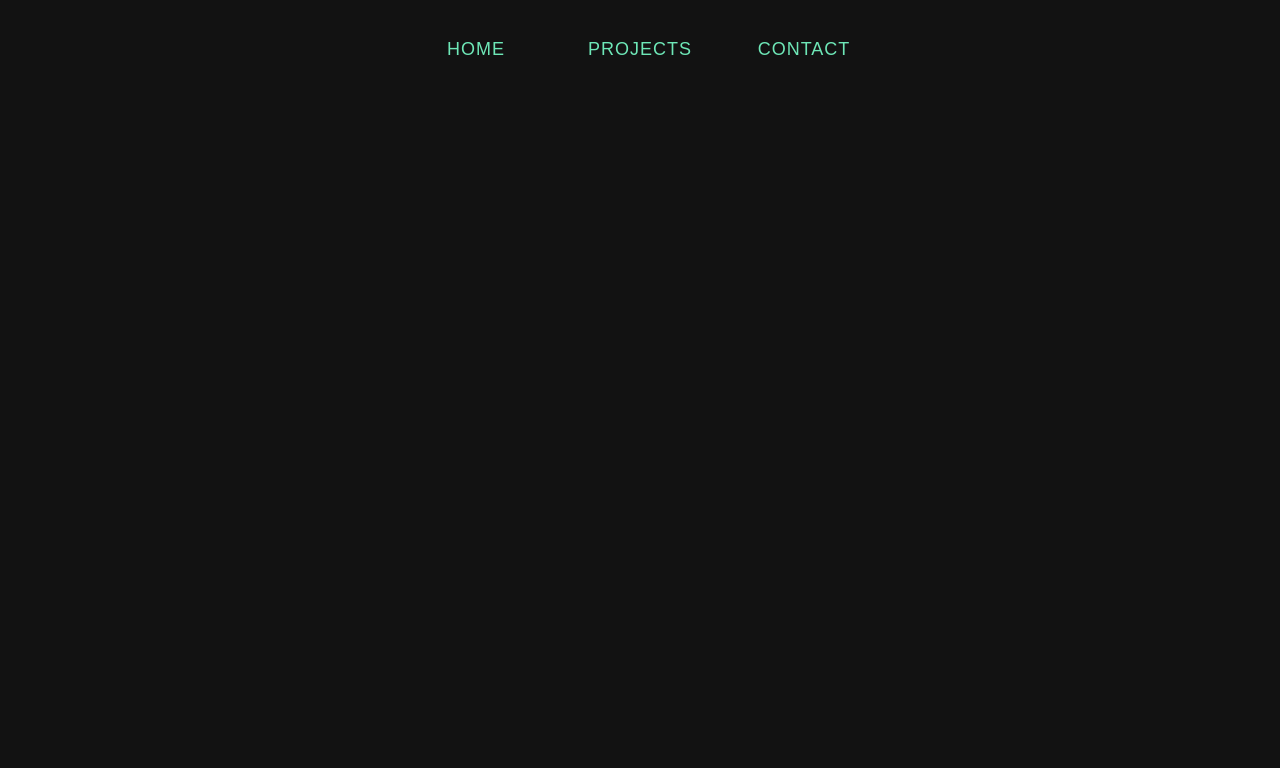
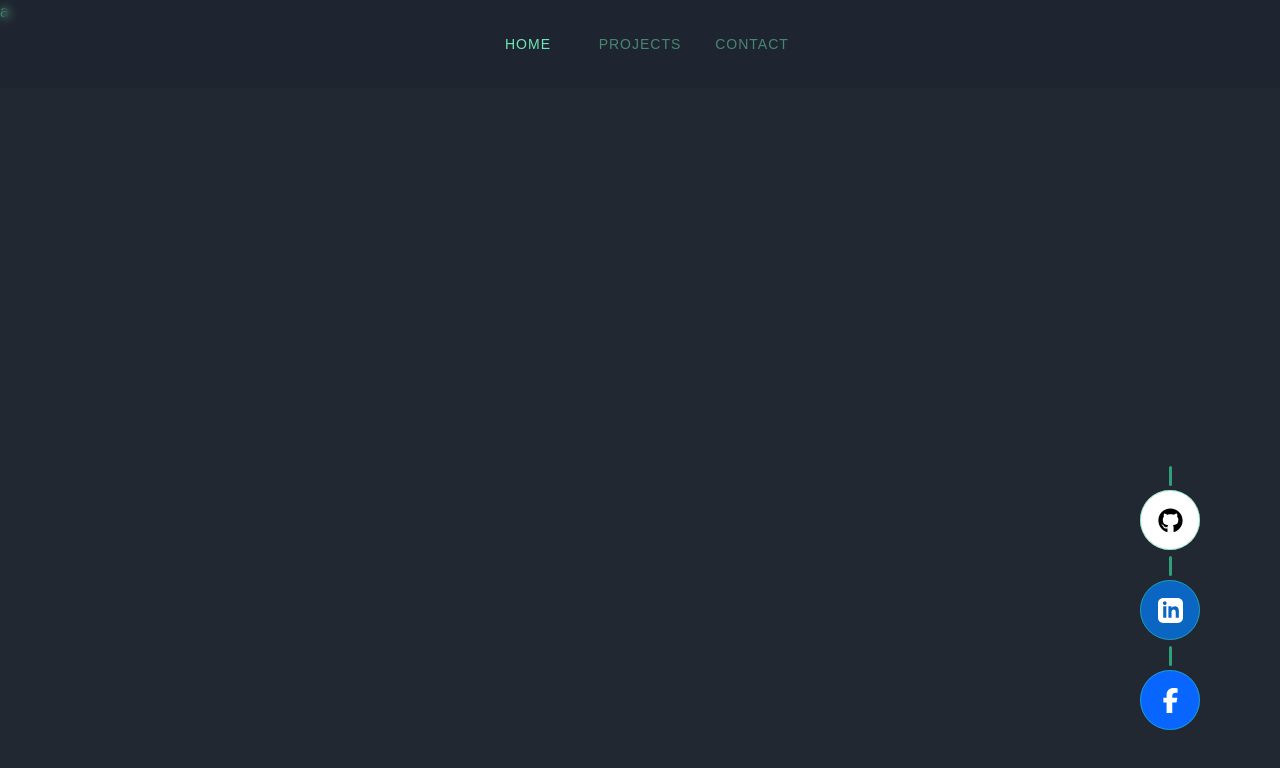
Before and after one commit to TranXuanPhong25/portfolio-v1, a Vue app: page /contact in a window 1280 px wide. Before the commit this address had no page. Shown: the top 768 px of the page. Built offline with nearby package versions, Linux system fonts and the light colour scheme.

Commit message:
feat: add social link

```diff
--- a/src/App.vue
+++ b/src/App.vue
@@ -1,9 +1,12 @@
 <script setup lang="ts">
 import { RouterView } from 'vue-router'
 import HeaderComponent from './components/HeaderComponent.vue'
+import SocialBar from './components/SocialBar.vue';
 </script>
 
 <template>
    <HeaderComponent />
+   <SocialBar />
    <RouterView />
+   <!-- <div class=" min-h-[2 00rem]"></div> -->
 </template>
--- a/src/assets/main.css
+++ b/src/assets/main.css
@@ -3,6 +3,6 @@
 @tailwind utilities;
 
 body {
-    background-color: #121212;
+    @apply bg-background;
     font-family: "Inter var", sans-serif;
 }
--- a/src/assets/navButton.css
+++ b/src/assets/navButton.css
@@ -9,11 +9,11 @@
 }
 
 .buttons-navigator button {
-   width: 140px;
-   height: 50px;
+    width: 100px;
+    height: 40px;
     position: relative;
     overflow: hidden;
-   font-size: 18px;
+    font-size: 14px;
     letter-spacing: 1px;
     font-weight: 500;
     text-transform: uppercase;
@@ -26,9 +26,12 @@
     border-radius: 3px;
 }
 
+.buttons-navigator button:active {
+    color: white;
+}
 .buttons-navigator button:before,
 .buttons-navigator button:after {
-   content: '';
+    content: "";
     position: absolute;
     width: 0;
     height: 2px;
@@ -60,7 +63,7 @@
 
 .buttons-navigator button span:before,
 .buttons-navigator button span:after {
-   content: '';
+    content: "";
     position: absolute;
     width: 2px;
     height: 0;
@@ -95,7 +98,6 @@
     place-items: center;
     top: 150%;
     transition: all 0.4s cubic-bezier(0.35, 0.1, 0.25, 1);
-   /* transform: translateY(-50%); */
 }
 
 .buttons-navigator button:hover p span {
--- /dev/null
+++ b/src/assets/socialButton.css
@@ -0,0 +1,68 @@
+.Btn {
+    width: 60px;
+    height: 60px;
+    display: flex;
+    align-items: center;
+    justify-content: center;
+    border: none;
+    background-color: transparent;
+    position: relative;
+    /* overflow: hidden; */
+    cursor: pointer;
+    transition: all 0.3s;
+    margin: 30px 0;
+}
+
+.Btn::before {
+    content: "";
+    position: absolute;
+    width: 3px;
+    height: 20px;
+    top: -24px;
+    @apply bg-emerald-400/70;
+    border-radius: 2px;
+    z-index: -1;
+    transition: all 0.3s;
+}
+
+.svgContainer {
+    width: 100%;
+    height: 100%;
+    display: flex;
+    align-items: center;
+    justify-content: center;
+    background-color: transparent;
+    backdrop-filter: blur(0px);
+
+    letter-spacing: 0.8px;
+    border-radius: 50%;
+    transition: all 0.3s;
+    border: 1px solid;
+    @apply border-emerald-400/50;
+}
+
+.svgContainer svg {
+    width: 25px;
+    height: 25px;
+}
+
+.BG {
+    position: absolute;
+    content: "";
+    width: 100%;
+    height: 100%;
+    border-radius: 50%;
+    z-index: -1;
+    pointer-events: none;
+    transition: all 0.3s;
+}
+
+.Btn:hover .BG {
+    transform: rotate(35deg);
+    transform-origin: bottom;
+}
+
+.Btn:hover .svgContainer {
+    background-color: rgba(156, 156, 156, 0.466);
+    backdrop-filter: blur(4px);
+}
--- a/src/components/HeaderComponent.vue
+++ b/src/components/HeaderComponent.vue
@@ -1,18 +1,38 @@
 <script setup lang="ts">
+import { ref } from 'vue'
 import NavigatorButton from './header/NavigatorButton.vue'
-
+type Button = {
+   name: string,
+   path: string,
+   active: boolean
+}
+const buttons: Button | any = ref([
+   { name: "Home", path: "/", active: true },
+   { name: "Projects", path: "/projects", active: false },
+   { name: "Contact", path: "/contact", active: false }
+])
+const handleActive = (index: number) => {
+   console.log(index)
+   buttons.value.forEach((button: Button | any, i: Number) => {
+      if (i === index) {
+         button.active = true
+      } else {
+         button.active = false
+      }
+   })
+}
 </script>
 <template>
-   <header class="flex w-full justify-center pt-6 pb-6 sticky">
-      <nav class="flex gap-6">
-         <NavigatorButton name="Home" path="/">
+   <header class="flex w-full justify-center pt-6 pb-6 fixed bg-slate-900/10 backdrop-blur-sm   ">
+      <nav class="flex gap-3 msm:hidden">
+         <NavigatorButton @click="handleActive(0)" name="Home" path="/" :active="buttons[0].active">
             <svg xmlns="http://www.w3.org/2000/svg" fill="none" viewBox="0 0 24 24" stroke-width="1.5"
                stroke="currentColor" class="size-6">
                <path stroke-linecap="round" stroke-linejoin="round"
                   d="m2.25 12 8.954-8.955c.44-.439 1.152-.439 1.591 0L21.75 12M4.5 9.75v10.125c0 .621.504 1.125 1.125 1.125H9.75v-4.875c0-.621.504-1.125 1.125-1.125h2.25c.621 0 1.125.504 1.125 1.125V21h4.125c.621 0 1.125-.504 1.125-1.125V9.75M8.25 21h8.25" />
             </svg>
          </NavigatorButton>
-         <NavigatorButton name="Projects" path="/projects">
+         <NavigatorButton @click="handleActive(1)" name="Projects" path="/projects" :active="buttons[1].active">
 
             <svg xmlns="http://www.w3.org/2000/svg" fill="none" viewBox="0 0 24 24" stroke-width="1.5"
                stroke="currentColor" class="size-6">
@@ -21,7 +41,7 @@ import NavigatorButton from './header/NavigatorButton.vue'
             </svg>
 
          </NavigatorButton>
-         <NavigatorButton name="Contact" path="/contact">
+         <NavigatorButton @click="handleActive(2)" name="Contact" path="contact" :active="buttons[2].active">
             <svg xmlns="http://www.w3.org/2000/svg" fill="none" viewBox="0 0 24 24" stroke-width="1.5"
                stroke="currentColor" class="size-6">
                <path stroke-linecap="round" stroke-linejoin="round"
--- /dev/null
+++ b/src/components/SocialBar.vue
@@ -0,0 +1,35 @@
+<script setup lang="ts">
+import SocialButton from './socialButton/SocialButton.vue';
+</script>
+<template>
+   <div class="flex-col absolute right-20 bottom-10 msm:hidden">
+      <a href="https://github.com/TranXuanPhong25" target="_blank" rel="noopener noreferrer">
+         <SocialButton color="bg-[#fff]">
+            <svg fill="black" viewBox="0 0 496 512" height="1.6em">
+               <path
+                  d="M165.9 397.4c0 2-2.3 3.6-5.2 3.6-3.3.3-5.6-1.3-5.6-3.6 0-2 2.3-3.6 5.2-3.6 3-.3 5.6 1.3 5.6 3.6zm-31.1-4.5c-.7 2 1.3 4.3 4.3 4.9 2.6 1 5.6 0 6.2-2s-1.3-4.3-4.3-5.2c-2.6-.7-5.5.3-6.2 2.3zm44.2-1.7c-2.9.7-4.9 2.6-4.6 4.9.3 2 2.9 3.3 5.9 2.6 2.9-.7 4.9-2.6 4.6-4.6-.3-1.9-3-3.2-5.9-2.9zM244.8 8C106.1 8 0 113.3 0 252c0 110.9 69.8 205.8 169.5 239.2 12.8 2.3 17.3-5.6 17.3-12.1 0-6.2-.3-40.4-.3-61.4 0 0-70 15-84.7-29.8 0 0-11.4-29.1-27.8-36.6 0 0-22.9-15.7 1.6-15.4 0 0 24.9 2 38.6 25.8 21.9 38.6 58.6 27.5 72.9 20.9 2.3-16 8.8-27.1 16-33.7-55.9-6.2-112.3-14.3-112.3-110.5 0-27.5 7.6-41.3 23.6-58.9-2.6-6.5-11.1-33.3 2.6-67.9 20.9-6.5 69 27 69 27 20-5.6 41.5-8.5 62.8-8.5s42.8 2.9 62.8 8.5c0 0 48.1-33.6 69-27 13.7 34.7 5.2 61.4 2.6 67.9 16 17.7 25.8 31.5 25.8 58.9 0 96.5-58.9 104.2-114.8 110.5 9.2 7.9 17 22.9 17 46.4 0 33.7-.3 75.4-.3 83.6 0 6.5 4.6 14.4 17.3 12.1C428.2 457.8 496 362.9 496 252 496 113.3 383.5 8 244.8 8zM97.2 352.9c-1.3 1-1 3.3.7 5.2 1.6 1.6 3.9 2.3 5.2 1 1.3-1 1-3.3-.7-5.2-1.6-1.6-3.9-2.3-5.2-1zm-10.8-8.1c-.7 1.3.3 2.9 2.3 3.9 1.6 1 3.6.7 4.3-.7.7-1.3-.3-2.9-2.3-3.9-2-.6-3.6-.3-4.3.7zm32.4 35.6c-1.6 1.3-1 4.3 1.3 6.2 2.3 2.3 5.2 2.6 6.5 1 1.3-1.3.7-4.3-1.3-6.2-2.2-2.3-5.2-2.6-6.5-1zm-11.4-14.7c-1.6 1-1.6 3.6 0 5.9 1.6 2.3 4.3 3.3 5.6 2.3 1.6-1.3 1.6-3.9 0-6.2-1.4-2.3-4-3.3-5.6-2z">
+               </path>
+            </svg>
+         </SocialButton>
+      </a>
+      <a href="#" target="_blank" rel="noopener noreferrer">
+         <SocialButton color="bg-[#0a66c2]">
+            <svg viewBox="0 0 24 24" height="24" width="24" xmlns="http://www.w3.org/2000/svg" fill="white">
+               <path
+                  d="M19 0h-14c-2.761 0-5 2.239-5 5v14c0 2.761 2.239 5 5 5h14c2.762 0 5-2.239 5-5v-14c0-2.761-2.238-5-5-5zm-11 19h-3v-11h3v11zm-1.5-12.268c-.966 0-1.75-.79-1.75-1.764s.784-1.764 1.75-1.764 1.75.79 1.75 1.764-.783 1.764-1.75 1.764zm13.5 12.268h-3v-5.604c0-3.368-4-3.113-4 0v5.604h-3v-11h3v1.765c1.396-2.586 7-2.777 7 2.476v6.759z">
+               </path>
+            </svg>
+         </SocialButton>
+
+      </a>
+      <a href="https://www.facebook.com/xuanphong.tran.16940/" target="_blank" rel="noopener noreferrer">
+         <SocialButton color="bg-[#0866ff]">
+            <svg viewBox="0 0 320 512" height="1.3em" xmlns="http://www.w3.org/2000/svg" fill="white">
+               <path
+                  d="M80 299.3V512H196V299.3h86.5l18-97.8H196V166.9c0-51.7 20.3-71.5 72.7-71.5c16.3 0 29.4 .4 37 1.2V7.9C291.4 4 256.4 0 236.2 0C129.3 0 80 50.5 80 159.4v42.1H14v97.8H80z">
+               </path>
+            </svg>
+         </SocialButton>
+      </a>
+   </div>
+</template>
--- a/src/components/header/NavigatorButton.vue
+++ b/src/components/header/NavigatorButton.vue
@@ -1,17 +1,21 @@
 <script setup lang="ts">
 // eslint-disable-next-line @typescript-eslint/no-unused-vars
+import { computed } from 'vue';
 import { RouterLink } from 'vue-router'
-defineProps({
+const props = defineProps({
    name: String,
-   path: String
+   path: String,
+   active: Boolean
 })
-
+const handleActive = computed(() => {
+   return props.active ? 'opacity-100' : 'opacity-50'
+})
 </script>
 
 <template>
    <RouterLink :to="path">
-      <div class="buttons-navigator">
-         <button class="btn-navigator"><span></span>
+      <div class="buttons-navigator duration-300 hover:opacity-100" :class="handleActive">
+         <button class="btn-navigator  active:bg-emerald-400/30"><span></span>
             <p data-text="start!" :data-title="name">
                <span>
                   <slot>{{ name }}</slot>
--- /dev/null
+++ b/src/components/socialButton/SocialButton.vue
@@ -0,0 +1,18 @@
+<script setup lang="ts">
+defineProps({
+   color: {
+      type: String,
+      default: "transparent"
+   }
+})
+
+</script>
+
+<template>
+   <button class="Btn">
+      <span class="svgContainer ">
+         <slot>empty</slot>
+      </span>
+      <span class="BG" :class="color"></span>
+   </button>
+</template>
--- a/src/router/index.ts
+++ b/src/router/index.ts
@@ -1,22 +1,28 @@
-import { createRouter, createWebHistory } from 'vue-router'
-import HomeView from '../views/HomeView.vue'
-import ProjectsView from '../views/ProjectsView.vue'
+import { createRouter, createWebHistory } from "vue-router";
+import HomeView from "../views/HomeView.vue";
+import ProjectsView from "../views/ProjectsView.vue";
+import ContactView from "../views/ContactView.vue";
 const router = createRouter({
     //import.meta.env.BASE_URL as string
     history: createWebHistory(),
     routes: [
         {
-         path: '/',
-         name: 'home',
-         component: HomeView
+            path: "/",
+            name: "home",
+            component: HomeView,
         },
         //throw TODO: Add projects view
         {
-         path: '/projects',
-         name: 'projects',
-         component: ProjectsView
-      }
-   ]
-})
+            path: "/projects",
+            name: "projects",
+            component: ProjectsView,
+        },
+        {
+            path: "/contact",
+            name: "contact",
+            component: ContactView,
+        },
+    ],
+});
 
-export default router
+export default router;
--- /dev/null
+++ b/src/views/ContactView.vue
@@ -0,0 +1,5 @@
+<script setup lang="ts">
+</script>
+<template>
+   <a href="mailto:">a</a>
+</template>
--- a/tailwind.config.ts
+++ b/tailwind.config.ts
@@ -1,13 +1,22 @@
-const defaultTheme = require('tailwindcss/defaultTheme')
+const defaultTheme = require("tailwindcss/defaultTheme");
 
 module.exports = {
-   content: ['./index.html', './src/**/*.{vue,js,ts,jsx,tsx}'],
-   theme: {
-      extend: {
-         fontFamily: {
-            sans: ['Inter var', ...defaultTheme.fontFamily.sans]
-         }
-      }
-   },
-   plugins: ['postcss-import', 'tailwindcss', 'autoprefixer']
-}
+    content: ["./index.html", "./src/**/*.{vue,js,ts,jsx,tsx}"],
+    theme: {
+        extend: {
+            fontFamily: {
+                sans: ["Inter var", ...defaultTheme.fontFamily.sans],
+            },
+            colors: {
+                background: "#222831",
+                second: "#393E46",
+                main: "#4ECCA3",
+                last: "#EEEEEE",
+            },
+            screens: {
+                msm: { max: "640px" },
+            },
+        },
+    },
+    plugins: ["postcss-import", "tailwindcss", "autoprefixer"],
+};
```
Also changed, not shown: src/main.ts (+11 -10 lines). Lines whose indentation alone changed are shown as unchanged.
